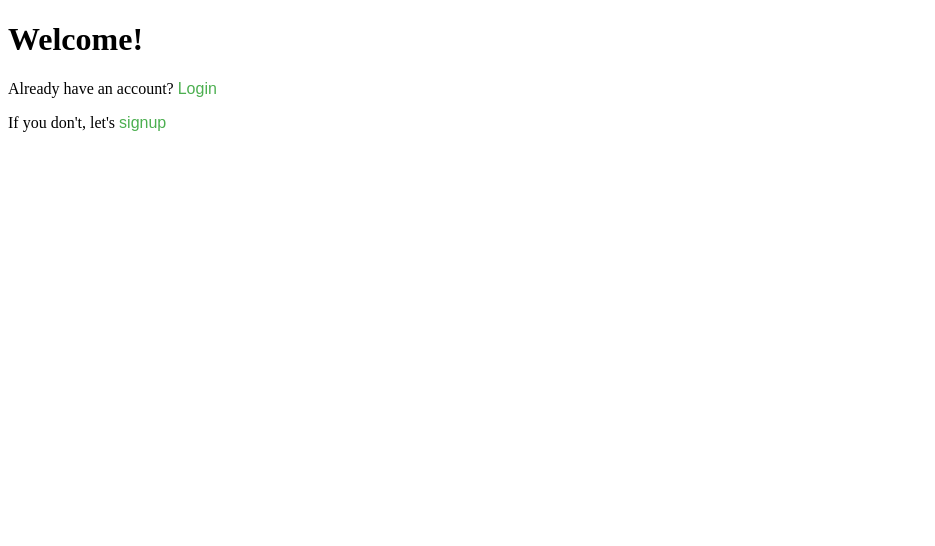
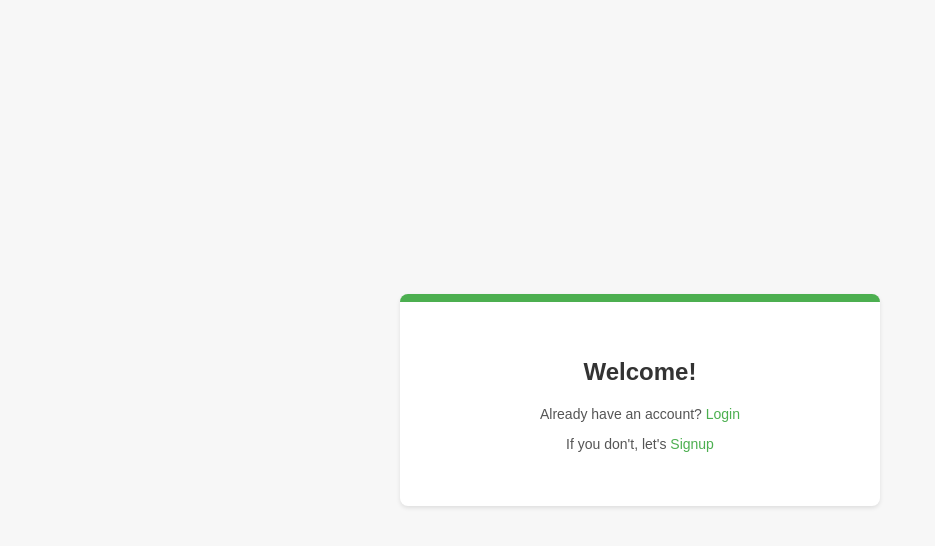
Before and after one commit to aleginxx/db24-65, a plain HTML site: page frontend/index.html in a window 1280 px wide. Shown: the whole page, without its empty margins (0-935 px from the left). Drawn offline with nearby package versions, Linux system fonts and the light colour scheme.

Commit message:
Fixed bug in login page

```diff
--- a/frontend/index.html
+++ b/frontend/index.html
@@ -4,8 +4,42 @@
     <meta charset="UTF-8">
     <meta name="viewport" content="width=device-width, initial-scale=1.0">
     <title>Cooking Contest</title>
-    <script src="https://code.jquery.com/jquery-3.6.0.min.js"></script>
     <style>
+        body {
+            font-family: Arial, sans-serif;
+            background-color: #f7f7f7;
+            margin: 0;
+            padding: 0;
+            display: flex;
+            justify-content: center;
+            align-items: center;
+            height: 100vh;
+        }
+        .container {
+            background-color: #fff;
+            border-radius: 8px;
+            box-shadow: 0 2px 4px rgba(0, 0, 0, 0.1);
+            padding: 40px;
+            width: 400px;
+            border-top: 8px solid #4caf50; /* Bigger border on the top side */
+            text-align: center;
+        }
+        h1 {
+            color: #333;
+            font-size: 24px;
+            margin-bottom: 20px;
+        }
+        p {
+            font-size: 14px;
+            color: #555;
+        }
+        a {
+            color: #4caf50;
+            text-decoration: none;
+        }
+        a:hover {
+            text-decoration: underline;
+        }
         button {
             font-family: Arial, sans-serif;
             background-color: #4caf50;
@@ -18,35 +52,17 @@
         button:hover {
             background-color: #45a049;
         }
-        .container {
-            margin-top: 20px;
-        }
-        h2 {
-            font-family: Arial, sans-serif;
-        }
-        a {
-            font-family: Arial, sans-serif;
-            color: #4caf50;
-            text-decoration: none;
-        }
-        a:hover {
-            color: #45a049;
-        }
-        select {
-            font-family: Arial, sans-serif;
-            padding: 10px;
-            margin-right: 20px;
-            border-radius: 5px;
-        }
     </style>
 </head>
 <body>
-    <h1>Welcome!</h1>
-    <p>
-        Already have an account? <a href="login">Login</a>
-    </p>
-    <p>
-        If you don't, let's <a href="signup">signup</a>
-    </p>
+    <div class="container">
+        <h1>Welcome!</h1>
+        <p>
+            Already have an account? <a href="/dacontest/login">Login</a>
+        </p>
+        <p>
+            If you don't, let's <a href="/dacontest/signup">Signup</a>
+        </p>
+    </div>
 </body>
 </html>
```
Also changed, not shown: 1 other file.
